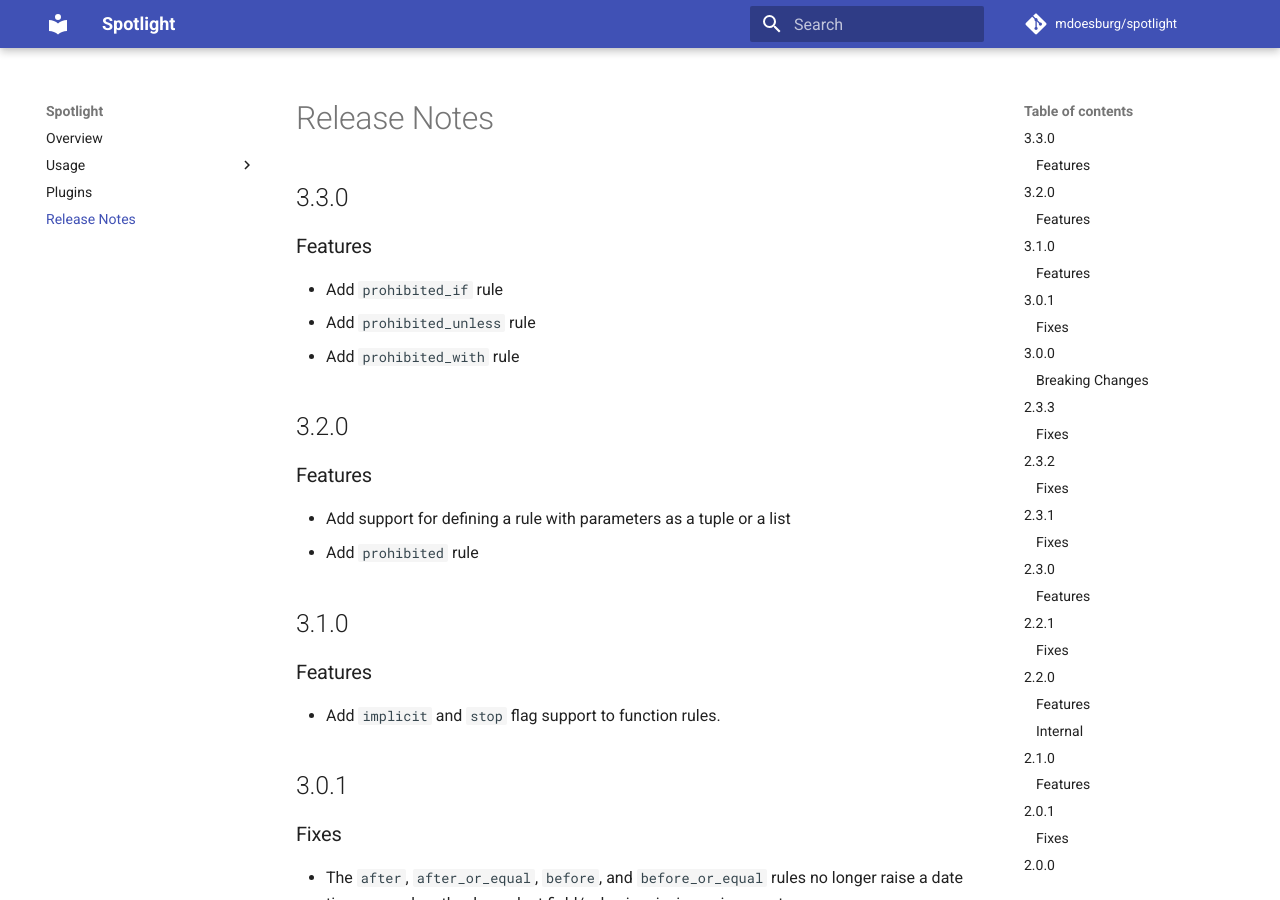
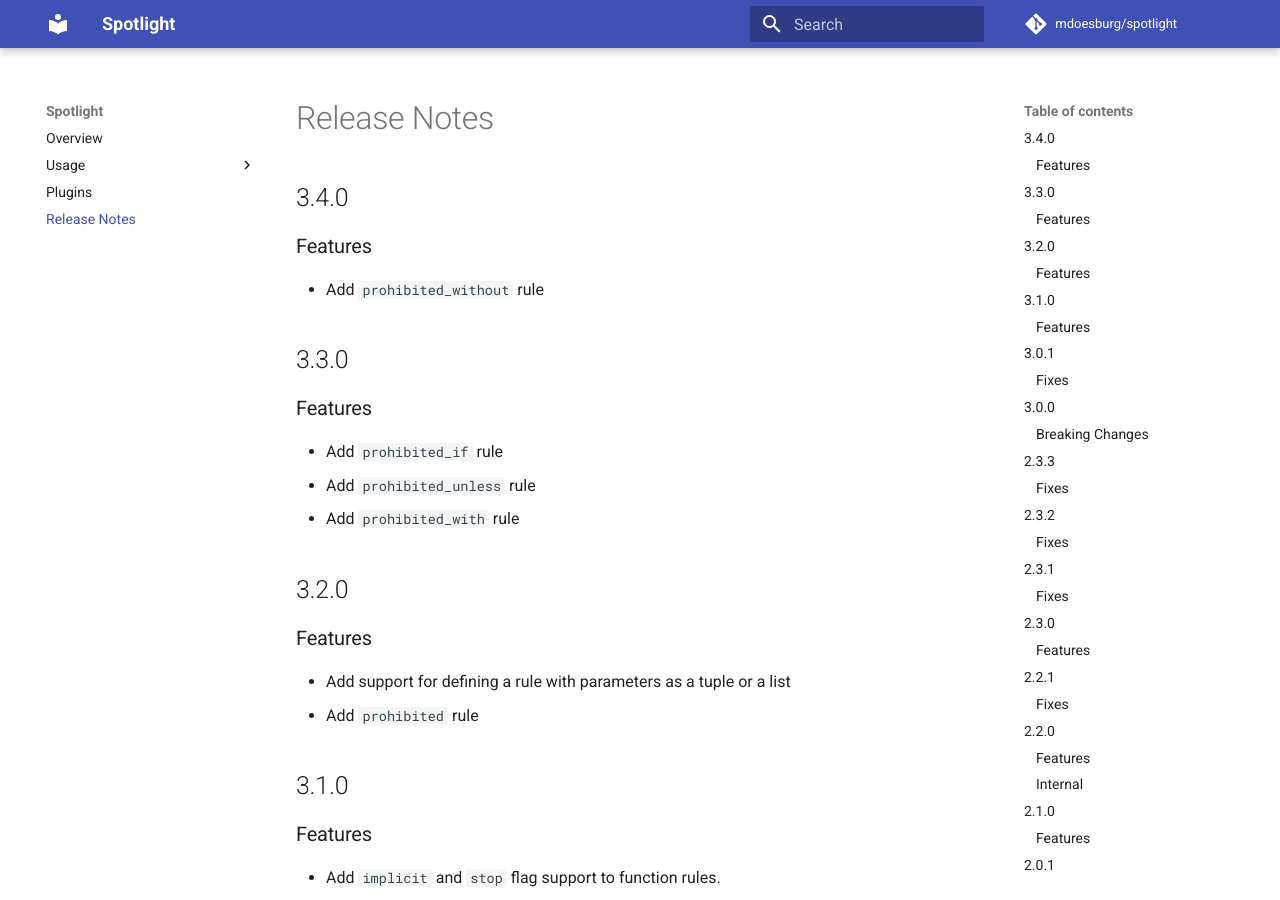
Before and after one commit to mdoesburg/spotlight, an MkDocs documentation site: the page built from docs/release_notes.md, in a window 1280 px wide and 900 px high. Built offline with MkDocs 1.6.1 and Material for MkDocs 9.7.7, drawn with Linux system fonts in a browser that asks for light colours; comment, search, counter and statistics services are not loaded.

Commit message:
Release version 3.4.0

```diff
--- a/docs/release_notes.md
+++ b/docs/release_notes.md
@@ -1,4 +1,8 @@
 # Release Notes
+
+## 3.4.0
+### Features
+- Add `prohibited_without` rule
 
 ## 3.3.0
 ### Features
--- a/src/spotlight/__init__.py
+++ b/src/spotlight/__init__.py
@@ -1,6 +1,6 @@
 """Data validation for Python, inspired by the Laravel framework."""
 
-__version__ = "3.3.0"
+__version__ = "3.4.0"
 
 from .validator import Validator, Data, Rules, ValidationFunction
 from .rules import Rule
```
